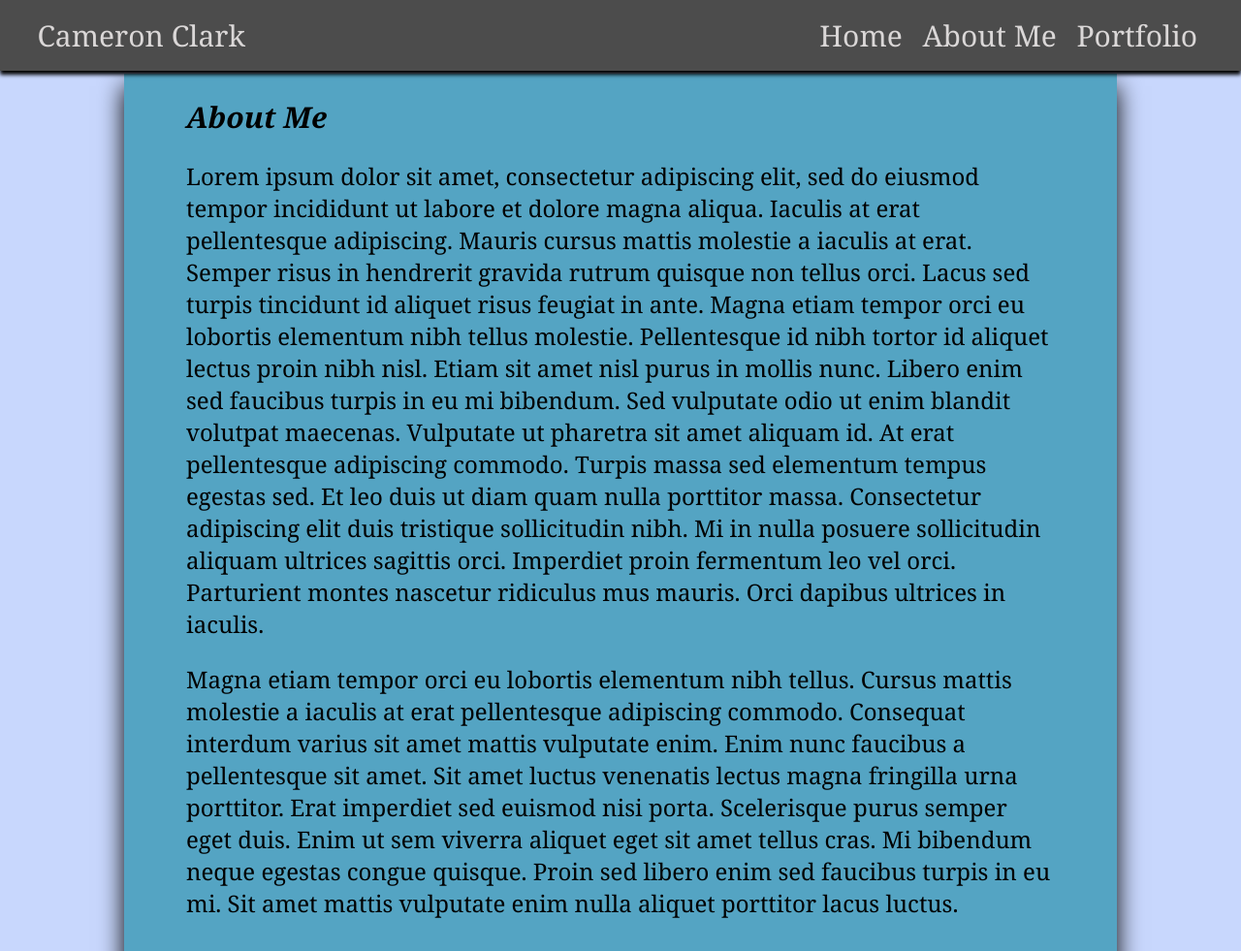
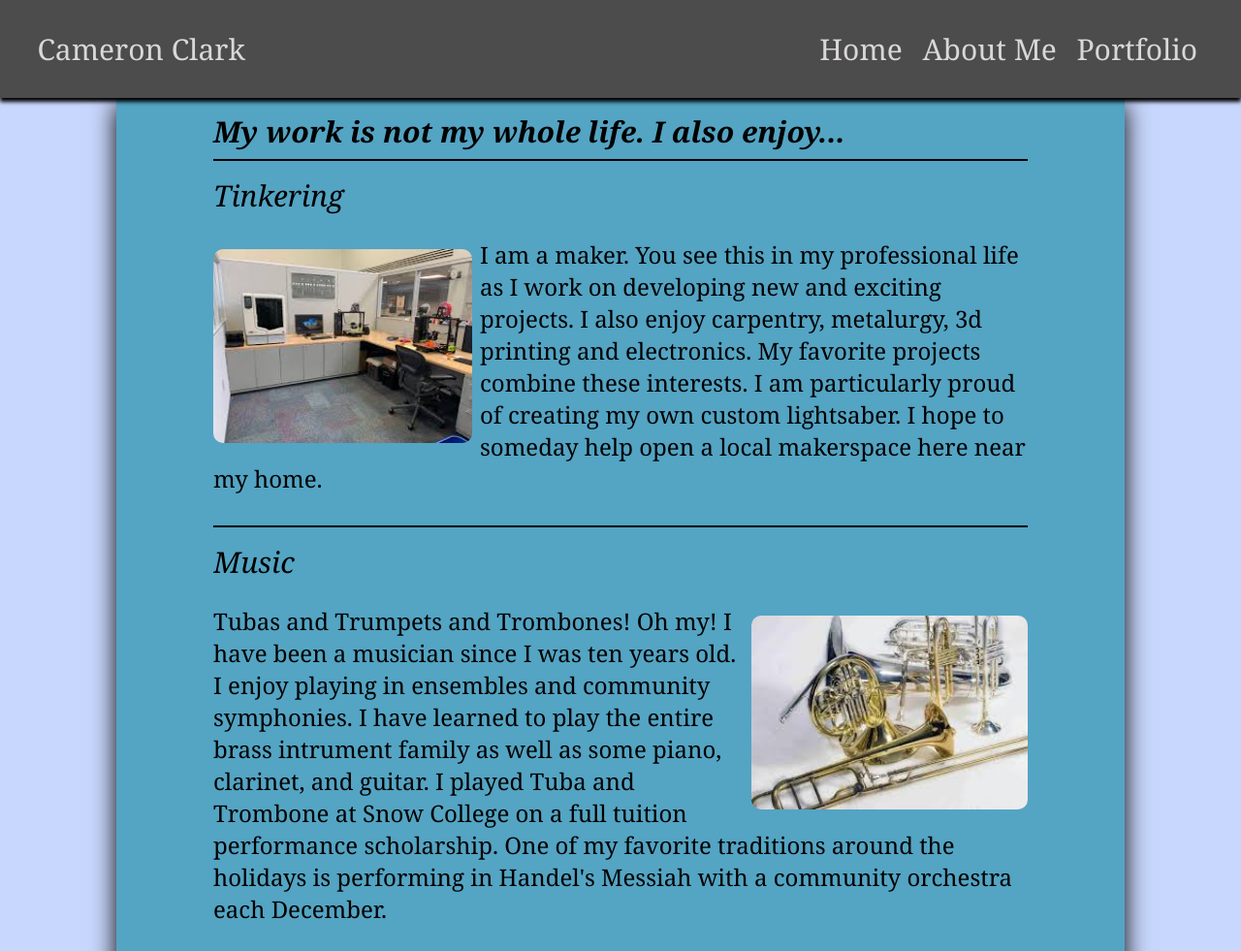
Before and after one commit to clarkcam/personalSite, a plain HTML site: page about.html in a window 1280 px wide. Shown: the top 981 px of the page at 97% size. Drawn offline with Linux system fonts and the light colour scheme.

Commit message:
About Me page edits

```diff
--- a/about.html
+++ b/about.html
@@ -19,14 +19,19 @@
     </div>
 
     <div class ="content">
-        <h2>About Me</h2>
-        <p>Lorem ipsum dolor sit amet, consectetur adipiscing elit, sed do eiusmod tempor incididunt ut labore et dolore magna aliqua. Iaculis at erat pellentesque adipiscing. Mauris cursus mattis molestie a iaculis at erat. Semper risus in hendrerit gravida rutrum quisque non tellus orci. Lacus sed turpis tincidunt id aliquet risus feugiat in ante. Magna etiam tempor orci eu lobortis elementum nibh tellus molestie. Pellentesque id nibh tortor id aliquet lectus proin nibh nisl. Etiam sit amet nisl purus in mollis nunc. Libero enim sed faucibus turpis in eu mi bibendum. Sed vulputate odio ut enim blandit volutpat maecenas. Vulputate ut pharetra sit amet aliquam id. At erat pellentesque adipiscing commodo. Turpis massa sed elementum tempus egestas sed. Et leo duis ut diam quam nulla porttitor massa. Consectetur adipiscing elit duis tristique sollicitudin nibh. Mi in nulla posuere sollicitudin aliquam ultrices sagittis orci. Imperdiet proin fermentum leo vel orci. Parturient montes nascetur ridiculus mus mauris. Orci dapibus ultrices in iaculis.</p>
+        <h2>My work is not my whole life. I also enjoy...</h2>
+        <div class = "contentItem">
+            <h3>Tinkering</h3>
+            <img id="maker" src="img/makerspace.jpg">
+            <p>I am a maker. You see this in my professional life as I work on developing new and exciting projects. I also enjoy carpentry, metalurgy, 3d printing and electronics. My favorite projects combine these interests. I am particularly proud of creating my own custom lightsaber. I hope to someday help open a local makerspace here near my home.</p>
+        </div>
 
-        <p>Magna etiam tempor orci eu lobortis elementum nibh tellus. Cursus mattis molestie a iaculis at erat pellentesque adipiscing commodo. Consequat interdum varius sit amet mattis vulputate enim. Enim nunc faucibus a pellentesque sit amet. Sit amet luctus venenatis lectus magna fringilla urna porttitor. Erat imperdiet sed euismod nisi porta. Scelerisque purus semper eget duis. Enim ut sem viverra aliquet eget sit amet tellus cras. Mi bibendum neque egestas congue quisque. Proin sed libero enim sed faucibus turpis in eu mi. Sit amet mattis vulputate enim nulla aliquet porttitor lacus luctus.</p>
+        <div class = "contentItem">
+            <h3>Music</h3>
+            <img id= "brass" src="img/brass.jpg">
+            <p>Tubas and Trumpets and Trombones! Oh my! I have been a musician since I was ten years old. I enjoy playing in ensembles and community symphonies. I have learned to play the entire brass intrument family as well as some piano, clarinet, and guitar. I played Tuba and Trombone at Snow College on a full tuition performance scholarship. One of my favorite traditions around the holidays is performing in Handel's Messiah with a community orchestra each December.</p>
 
-        </p>
+        </div>
     </div>
-test again
-
 </body>
 </html>
--- a/style.css
+++ b/style.css
@@ -4,7 +4,7 @@ div.navBar{
     color:rgb(218, 215, 215);
     position:fixed;
     top: 0;
-    padding: 2vh 3vw;
+    padding: 30px 3vw;
     background-color: rgb(76, 76, 76);
     width: 94vw;
     justify-content: space-between;
@@ -21,13 +21,19 @@ div.links{
 } */
 
 div.content{
-    margin: 76px 10vw;
-    padding: 3vh 5vw;
+    margin: 95px 120px;
+    padding: 20px 100px;
     font-family: Cambria, Cochin, Georgia, Times, 'Times New Roman', serif;
     font-size: 24px;
-    display:block;
+    /* display:block; */
     background-color: rgb(84, 164, 195);
     box-shadow: 0vh 1vw 3vh 0vw black;
+}
+div.contentItem{
+    margin: 8px 0 0 0;
+    border-top: 2px solid black;
+    clear:both;
+    overflow: hidden;
 }
 
 a{
@@ -42,7 +48,7 @@ h1{
     font-style: normal;
     font-weight: normal;
     font-family: Cambria, Cochin, Georgia, Times, 'Times New Roman', serif;
-    display:inline-block;
+    /* display:inline-block; */
 }
 h2{
     margin:0px;
@@ -50,15 +56,15 @@ h2{
     font-style:oblique;
     font-weight:bold;
     font-family: Cambria, Cochin, Georgia, Times, 'Times New Roman', serif;
-    display:inline-block;
+    /* display:inline-block; */
 }
 h3{
-    margin:0px;
+    margin:15px 0;
     font-size:30px;
     font-style:oblique;
     font-weight:normal;
     font-family: Cambria, Cochin, Georgia, Times, 'Times New Roman', serif;
-    display:inline-block;
+    /* display:inline-block; */
 }
 body{
     margin:0px;
@@ -67,3 +73,16 @@ html{
     background:rgb(200, 215, 253);
     padding:0px;
 }
+img {
+    border-radius: 10px;
+    height:200px;
+    width:auto;
+}
+img#maker {
+    float:left;
+    margin:20px 8px 0 0;
+}
+img#brass {
+    float:right;
+    margin:20px 0px 8px 8px;
+}
```
Also changed, not shown: portfolio.html (+2 -2 lines), img/brass.jpg (added), img/makerspace.jpg (added).
